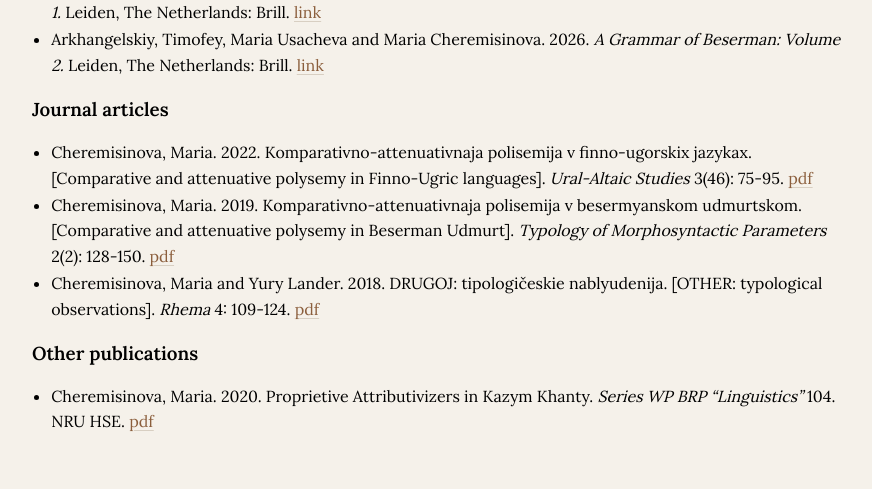
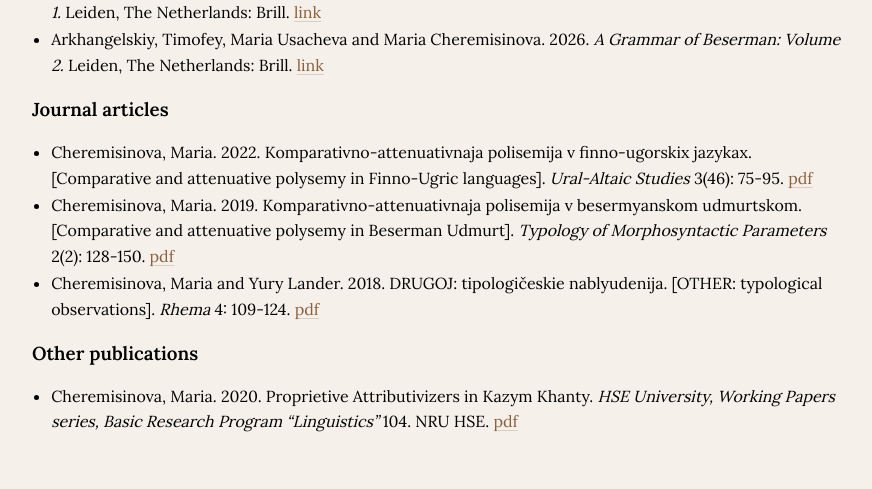
Before and after one commit to mashache/mashache.github.io, a Jekyll site: the page built from pages/publications.md, in a window 1280 px wide. Shown: the part 477-966 px from the top of the page, without its empty margins (202-1074 px from the left). Built offline with Jekyll 4.4.1, drawn with Linux system fonts in a browser that asks for light colours.

Commit message:
Update publications.md

```diff
--- a/pages/publications.md
+++ b/pages/publications.md
@@ -26,5 +26,4 @@ Udmurt]. *Typology of Morphosyntactic Parameters* 2(2): 128-150. [pdf](https://t
 [OTHER: typological observations]. *Rhema* 4: 109-124. [pdf](https://doi.org/10.31862/2500-2953-2018-4-109-124)
 
 ### Other publications
-- Cheremisinova, Maria. 2020. Proprietive Attributivizers in Kazym Khanty. *Series WP
-BRP “Linguistics”* 104. NRU HSE. [pdf](https://dx.doi.org/10.2139/ssrn.3750369)
+- Cheremisinova, Maria. 2020. Proprietive Attributivizers in Kazym Khanty. *HSE University, Working Papers series, Basic Research Program “Linguistics”* 104. NRU HSE. [pdf](https://dx.doi.org/10.2139/ssrn.3750369)
```
